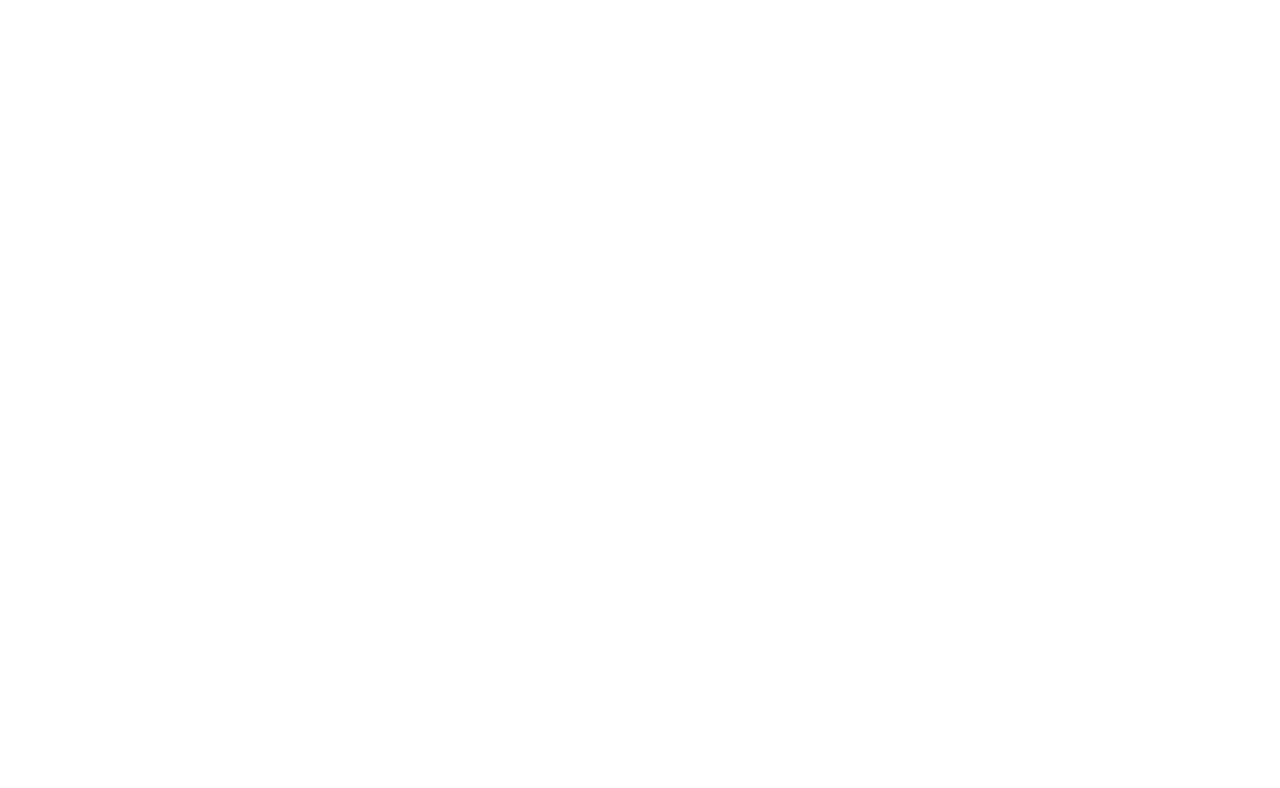
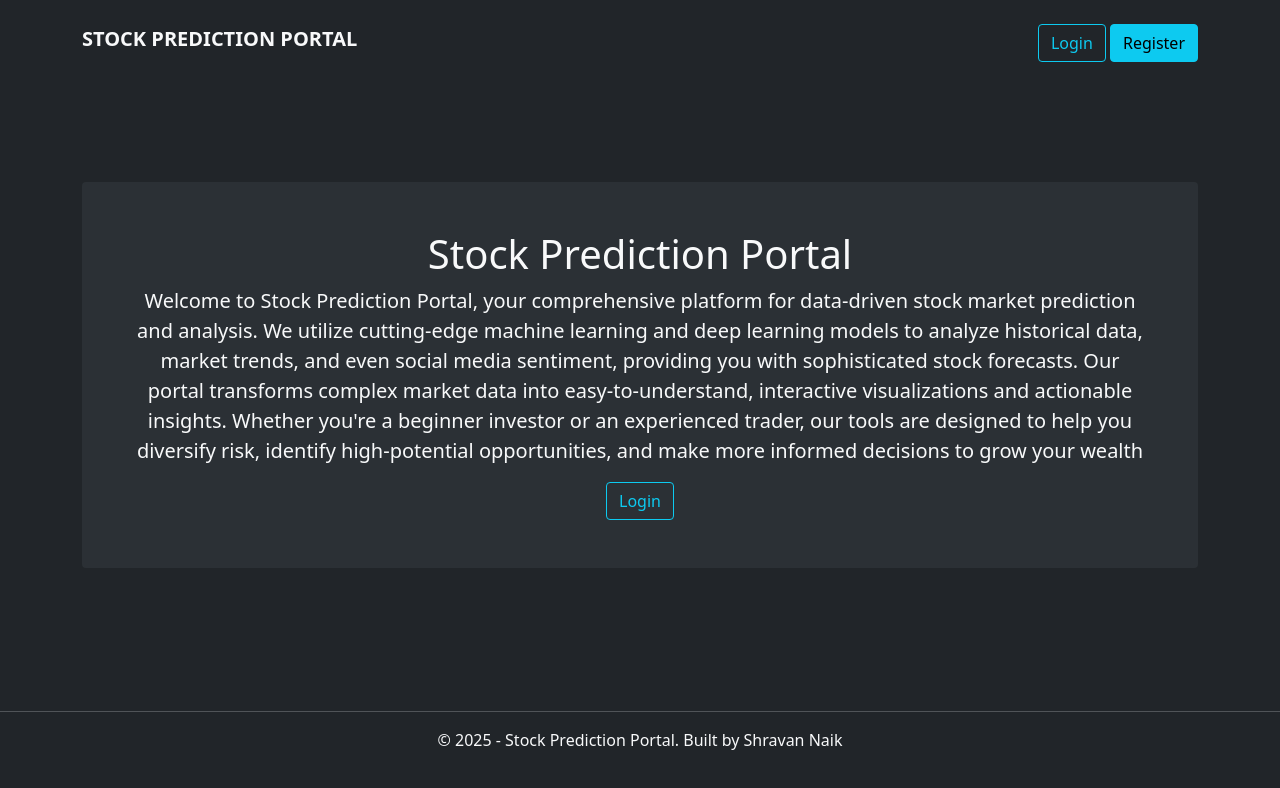
Before and after one commit to shravan017/stock-prediction-portal, a React (Vite) app in the folder frontend-react/: page / in a window 1280 px wide. Shown: the top 788 px of the page. Built offline with nearby package versions, Linux system fonts and the light colour scheme.

Commit message:
created react homepage

```diff
--- a/frontend-react/index.html
+++ b/frontend-react/index.html
@@ -5,9 +5,12 @@
     <link rel="icon" type="image/svg+xml" href="/vite.svg" />
     <meta name="viewport" content="width=device-width, initial-scale=1.0" />
     <title>Stock Prediction Portal</title>
+    <link href="https://cdn.jsdelivr.net/npm/bootstrap@5.0.2/dist/css/bootstrap.min.css" rel="stylesheet">
   </head>
   <body>
     <div id="root"></div>
     <script type="module" src="/src/main.jsx"></script>
+
+    <script src="https://cdn.jsdelivr.net/npm/bootstrap@5.0.2/dist/js/bootstrap.bundle.min.js"></script>
   </body>
 </html>
--- a/frontend-react/src/App.jsx
+++ b/frontend-react/src/App.jsx
@@ -1,11 +1,16 @@
 import { useState } from 'react'
+import './assets/css/style.css'
+import Main from './components/Main'
+import Footer from './components/Footer'
+import Header from './components/Header'
 
 function App() {
-  const [count, setCount] = useState(0)
 
   return (
     <>
-
+      <Header />
+      <Main />
+      <Footer />
     </>
   )
 }
--- /dev/null
+++ b/frontend-react/src/assets/css/style.css
@@ -0,0 +1,16 @@
+body{
+    background-color: #212529;
+}
+
+.bg-light-dark{
+    background-color: #2B3035;
+}
+#root{
+    display: flex;
+    flex-direction: column;
+    min-height: 100vh;
+}
+
+.container{
+    flex: 1;
+}
--- /dev/null
+++ b/frontend-react/src/components/Button.jsx
@@ -0,0 +1,12 @@
+import React from 'react'
+
+const Button = (props) => {
+  return (
+    <>
+        <a className={`btn ${props.class}`} href="">{props.text}</a>
+
+    </>
+  )
+}
+
+export default Button
--- /dev/null
+++ b/frontend-react/src/components/Footer.jsx
@@ -0,0 +1,14 @@
+import React from 'react'
+
+const Footer = () => {
+  return (
+    <>
+      <footer className="py-3 my-3">
+        <hr className='border-bottom'/>
+        <p className="text-light text-center">&copy; 2025 - Stock Prediction Portal. Built by Shravan Naik</p>
+      </footer>
+    </>
+  )
+}
+
+export default Footer
--- /dev/null
+++ b/frontend-react/src/components/Header.jsx
@@ -0,0 +1,19 @@
+import React from 'react'
+import Button from './Button'
+
+const Header = () => {
+  return (
+    <>
+        <nav className='navbar container pt-4 pb-4 align-items-start' >
+            <b><a className='navbar-brand text-light' href=''>STOCK PREDICTION PORTAL</a></b>
+            <div>
+                <Button text="Login" class="btn-outline-info"/>
+                &nbsp;
+                <Button text="Register" class="btn-info"/>
+            </div>
+        </nav>
+    </>
+  )
+}
+
+export default Header
--- /dev/null
+++ b/frontend-react/src/components/Main.jsx
@@ -0,0 +1,19 @@
+import React from 'react'
+import Button from './Button'
+
+const Main = () => {
+  return (
+    <>
+        <div className="container">
+            <div className='p-5 text-light text-center bg-light-dark rounded'>
+                <h1>Stock Prediction Portal</h1>
+                <p className='lead'>Welcome to <strong>Stock Prediction Portal</strong>, your comprehensive platform for data-driven stock market prediction and analysis. We utilize cutting-edge machine learning and deep learning models to analyze historical data, market trends, and even social media sentiment, providing you with sophisticated stock forecasts.
+                 Our portal transforms complex market data into easy-to-understand, interactive visualizations and actionable insights. Whether you're a beginner investor or an experienced trader, our tools are designed to help you diversify risk, identify high-potential opportunities, and make more informed decisions to grow your wealth</p>
+                <Button class="btn-outline-info" text="Login"/>
+            </div>
+        </div>
+    </>
+  )
+}
+
+export default Main
```
